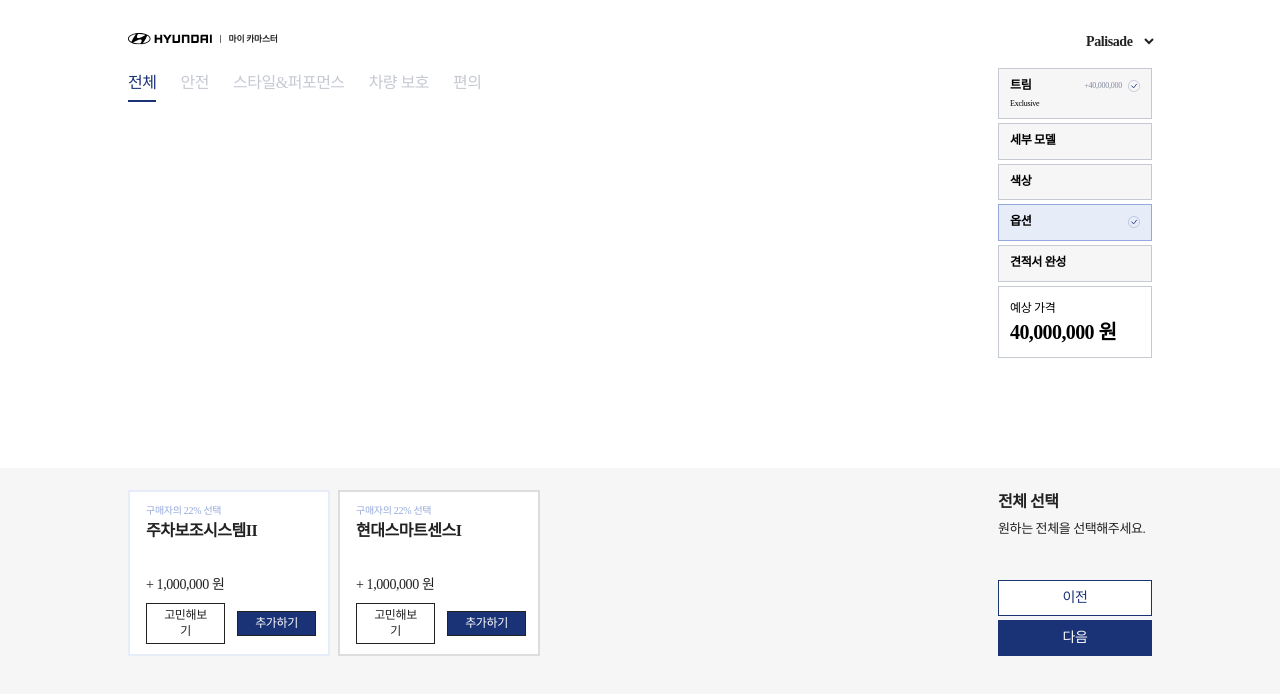
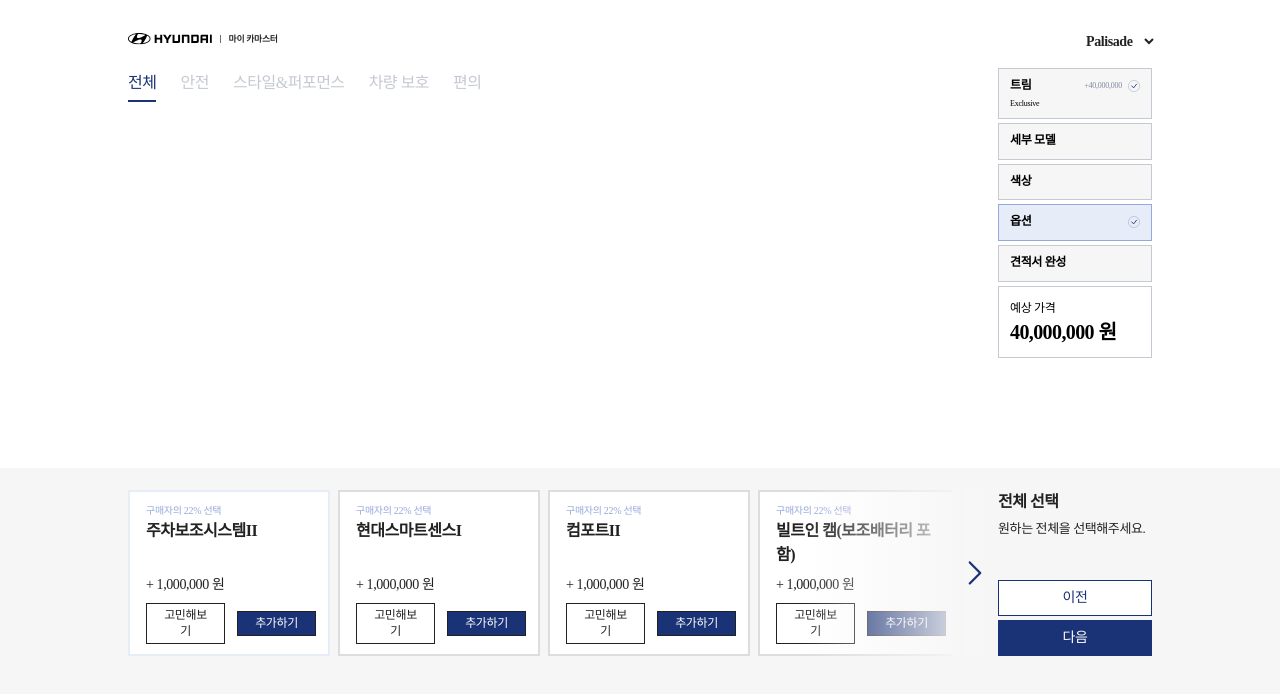
Before and after one commit to Hypersand/A5-Idle, a React (Vite) app in the folder frontend/Idle/: page /option in a window 1280 px wide. Shown: the top 694 px of the page. Built offline with nearby package versions, Linux system fonts and the light colour scheme; a web font is replaced by a local one.

Commit message:
[feat] 좌우 화살표 상태에 따라 표시 기능 구현

```diff
--- a/frontend/Idle/src/pages/optionPage.jsx
+++ b/frontend/Idle/src/pages/optionPage.jsx
@@ -1,4 +1,4 @@
-import { useState } from "react";
+import { useEffect, useRef, useState } from "react";
 import OptionBox from "../components/common/boxs/OptionBox";
 import { ALL, SAFETY, STYLE, PROTECTION, CONVENIENCE, setClickedOptionPage, TRANSLATE } from "../utils/constants";
 import { styled } from "styled-components";
@@ -6,6 +6,7 @@
 import CategoryTabs from "../components/common/tabs/CategoryTabs";
 import WhiteButton from "../components/common/buttons/WhiteButton";
 import BlueButton from "../components/common/buttons/BlueButton";
+import { ReactComponent as ArrowRight } from "../assets/images/arrowOption.svg";
 
 const dummyData = [
   {
@@ -35,7 +36,183 @@
     "option_price": 1000000,
     "option_purchase_rate": "구매자의 22% 선택",
     "option_description": "...",
+    "option_category": "안전",
+    "option_can_select": false,
+    "functions": [
+      {
+        "function_name": "네비게이션~~~",
+        "function_description": "...",
+        "function_img_url": "...",
+        "wheel_logo_img_url": null
+      },
+      {
+        "function_name": "후방 주차 충돌방지 보조2",
+        "function_description": "...",
+        "function_img_url": "...",
+        "wheel_logo_img_url": null
+      },
+    ]
+  },
+  {
+    "option_name": "컴포트II",
+    "option_price": 1000000,
+    "option_purchase_rate": "구매자의 22% 선택",
+    "option_description": "...",
     "option_category": "스타일&퍼포먼스",
+    "option_can_select": false,
+    "functions": [
+      {
+        "function_name": "네비게이션~~~",
+        "function_description": "...",
+        "function_img_url": "...",
+        "wheel_logo_img_url": null
+      },
+      {
+        "function_name": "후방 주차 충돌방지 보조2",
+        "function_description": "...",
+        "function_img_url": "...",
+        "wheel_logo_img_url": null
+      },
+    ]
+  },
+  {
+    "option_name": "빌트인 캠(보조배터리 포함)",
+    "option_price": 1000000,
+    "option_purchase_rate": "구매자의 22% 선택",
+    "option_description": "...",
+    "option_category": "안전",
+    "option_can_select": false,
+    "functions": [
+      {
+        "function_name": "네비게이션~~~",
+        "function_description": "...",
+        "function_img_url": "...",
+        "wheel_logo_img_url": null
+      },
+      {
+        "function_name": "후방 주차 충돌방지 보조2",
+        "function_description": "...",
+        "function_img_url": "...",
+        "wheel_logo_img_url": null
+      },
+    ]
+  },
+  {
+    "option_name": "[N퍼포먼스파츠] 20인치 다크 스퍼터링 휠",
+    "option_price": 1000000,
+    "option_purchase_rate": "구매자의 22% 선택",
+    "option_description": "...",
+    "option_category": "스타일&퍼포먼스",
+    "option_can_select": false,
+    "functions": [
+      {
+        "function_name": "네비게이션~~~",
+        "function_description": "...",
+        "function_img_url": "...",
+        "wheel_logo_img_url": null
+      },
+      {
+        "function_name": "후방 주차 충돌방지 보조2",
+        "function_description": "...",
+        "function_img_url": "...",
+        "wheel_logo_img_url": null
+      },
+    ]
+  },
+  {
+    "option_name": "[N퍼포먼스파츠] 20인치 블랙톤 전면 가공 휠",
+    "option_price": 1000000,
+    "option_purchase_rate": "구매자의 22% 선택",
+    "option_description": "...",
+    "option_category": "스타일&퍼포먼스",
+    "option_can_select": false,
+    "functions": [
+      {
+        "function_name": "네비게이션~~~",
+        "function_description": "...",
+        "function_img_url": "...",
+        "wheel_logo_img_url": null
+      },
+      {
+        "function_name": "후방 주차 충돌방지 보조2",
+        "function_description": "...",
+        "function_img_url": "...",
+        "wheel_logo_img_url": null
+      },
+    ]
+  },
+  {
+    "option_name": "프로텍션 매트 패키지 I",
+    "option_price": 1000000,
+    "option_purchase_rate": "구매자의 22% 선택",
+    "option_description": "...",
+    "option_category": "차량 보호",
+    "option_can_select": false,
+    "functions": [
+      {
+        "function_name": "네비게이션~~~",
+        "function_description": "...",
+        "function_img_url": "...",
+        "wheel_logo_img_url": null
+      },
+      {
+        "function_name": "후방 주차 충돌방지 보조2",
+        "function_description": "...",
+        "function_img_url": "...",
+        "wheel_logo_img_url": null
+      },
+    ]
+  },
+  {
+    "option_name": "차량 보호 필름",
+    "option_price": 1000000,
+    "option_purchase_rate": "구매자의 22% 선택",
+    "option_description": "...",
+    "option_category": "차량 보호",
+    "option_can_select": false,
+    "functions": [
+      {
+        "function_name": "네비게이션~~~",
+        "function_description": "...",
+        "function_img_url": "...",
+        "wheel_logo_img_url": null
+      },
+      {
+        "function_name": "후방 주차 충돌방지 보조2",
+        "function_description": "...",
+        "function_img_url": "...",
+        "wheel_logo_img_url": null
+      },
+    ]
+  },
+  {
+    "option_name": "2열 통풍시트",
+    "option_price": 1000000,
+    "option_purchase_rate": "구매자의 22% 선택",
+    "option_description": "...",
+    "option_category": "편의",
+    "option_can_select": false,
+    "functions": [
+      {
+        "function_name": "네비게이션~~~",
+        "function_description": "...",
+        "function_img_url": "...",
+        "wheel_logo_img_url": null
+      },
+      {
+        "function_name": "후방 주차 충돌방지 보조2",
+        "function_description": "...",
+        "function_img_url": "...",
+        "wheel_logo_img_url": null
+      },
+    ]
+  },
+  {
+    "option_name": "듀얼 와이드 선루프",
+    "option_price": 1000000,
+    "option_purchase_rate": "구매자의 22% 선택",
+    "option_description": "...",
+    "option_category": "편의",
     "option_can_select": false,
     "functions": [
       {
@@ -53,11 +230,44 @@
     ]
   }
 ]
+
+const BLUR_STATUS = {
+  LEFT_NONE: 1,
+  RIGHT_NONE: -1,
+  BOTH_VISIBLE: 0,
+};
+
 function OptionPage() {
   const [currentTab, setCurrentTab] = useState(ALL)
   const [selectedOption, setSelectedOption] = useState("주차보조시스템II")
   const tabs = [ALL, SAFETY, STYLE, PROTECTION, CONVENIENCE];
+  const [blurState, setBlurState] = useState(BLUR_STATUS.LEFT_NONE);
   const navigate = useNavigate();
+  const scrollBar = useRef()
+
+  useEffect(() => {
+    if (!scrollBar.current) {
+      return;
+    }
+    const getScrollState = () => {
+      const element = scrollBar.current;
+      if (element.scrollLeft === 0) {
+        setBlurState(BLUR_STATUS.LEFT_NONE);
+      } else if (
+        element.scrollWidth ===
+        element.clientWidth + element.scrollLeft
+      ) {
+        setBlurState(BLUR_STATUS.RIGHT_NONE);
+      } else {
+        setBlurState(BLUR_STATUS.BOTH_VISIBLE);
+      }
+    };
+
+    scrollBar.current?.addEventListener('scroll', getScrollState);
+    return () => {
+      scrollBar.current?.removeEventListener('scroll', getScrollState);
+    };
+  }, [scrollBar.current])
 
   function handleTabChange(direction) {
     const currentIndex = tabs.indexOf(currentTab);
@@ -89,9 +299,15 @@
           {/* <MainContents currentState={currentTab} data={dummyData} /> */}
         </StContentsContainer>
         <StBottomContainer>
-          <StContainer>
+          <ArrowLeftContainer $blurState={blurState}>
+            <ArrowRight />
+          </ArrowLeftContainer>
+          <StContainer ref={scrollBar}>
             {dummyData.map((item, idx) => (<OptionBox key={idx} {...item} selectedOption={selectedOption} setSelectedOption={setSelectedOption} />))}
           </StContainer>
+          <ArrowRightContainer $blurState={blurState}>
+            <ArrowRight />
+          </ArrowRightContainer>
           <StConfirmContainer>
             <StConfirmHeader>
               <Title>{TRANSLATE[currentTab]} 선택</Title>
@@ -109,13 +325,48 @@
 
 export default OptionPage;
 
-
-
 const StContainer = styled.div`
+  position: relative;
   display: inline-flex;
   align-items: flex-start;
   gap: 8px;
+  width: 850px;
+  overflow: scroll;
 `;
+const ArrowRightContainer = styled.div`
+  position: absolute;
+  display: flex;
+  width: 180px;
+  height: 166px;
+  background: linear-gradient(270deg, #F6F6F6 0%, rgba(246, 246, 246, 0.00) 100%);
+  flex-shrink: 0;
+  align-items: center;
+  right: 170px;
+  z-index: 10;
+  svg{
+    position: absolute;
+    right: 0;
+  }
+  display: ${({ $blurState }) => $blurState === BLUR_STATUS.RIGHT_NONE ? "none" : ""};
+`
+
+const ArrowLeftContainer = styled.div`
+  position: absolute;
+  display: flex;
+  width: 180px;
+  height: 166px;
+  background: linear-gradient(270deg, #F6F6F6 0%, rgba(246, 246, 246, 0.00) 100%);
+  flex-shrink: 0;
+  align-items: center;
+  z-index: 10;
+  svg{
+    position: absolute;
+    right: 0;
+  }
+  transform: scaleX(-1);
+  left: -10px;
+  display: ${({ $blurState }) => $blurState === BLUR_STATUS.LEFT_NONE ? "none" : ""};
+`
 
 const StWrapper = styled.div`
   display: flex;
```
Also changed, not shown: frontend/Idle/src/assets/images/arrowOption.svg (added).
